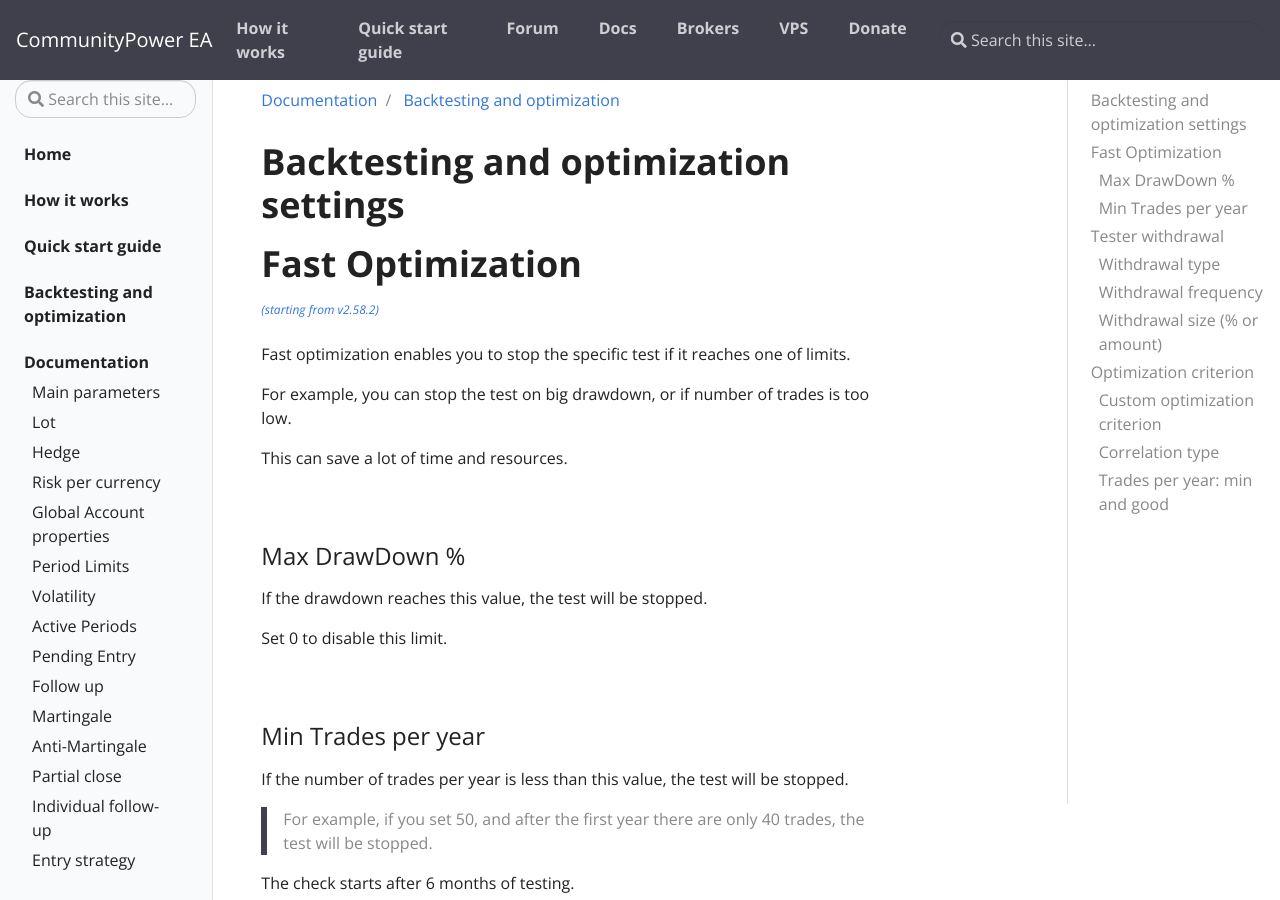
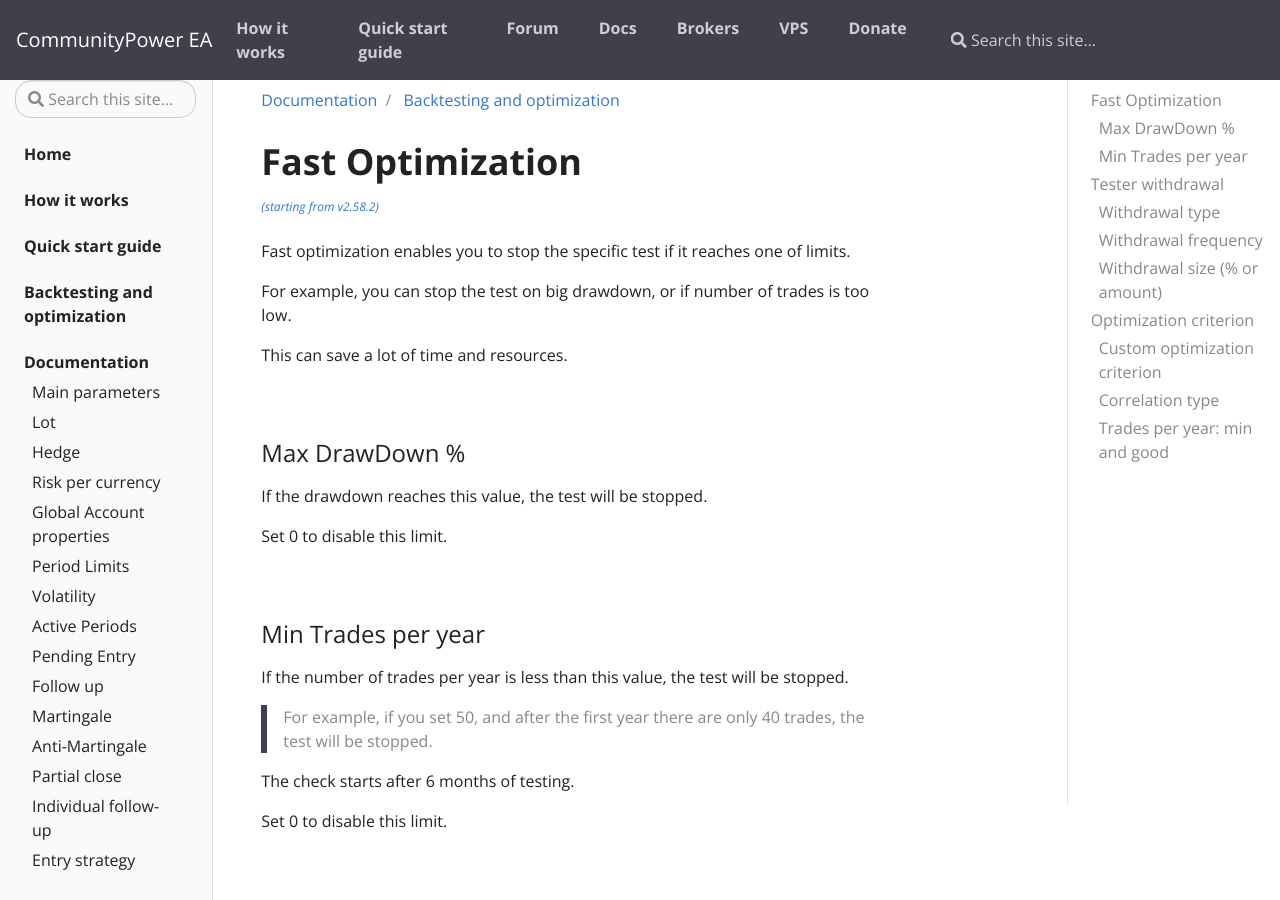
Before and after one commit to komposter/CommunityPowerEA.com, a Jekyll site: the page built from _docs/backtesting-and-optimization.md, in a window 1280 px wide and 900 px high. Built offline with Jekyll 4.4.1, drawn with Linux system fonts in a browser that asks for light colours.

Commit message:
Content change

```diff
--- a/_docs/backtesting-and-optimization.md
+++ b/_docs/backtesting-and-optimization.md
@@ -4,8 +4,6 @@
 description: Optimization criteria and other settings
 permalink: /docs/backtesting-and-optimization
 ---
-
-# Backtesting and optimization settings
 
 # Fast Optimization
 
```
